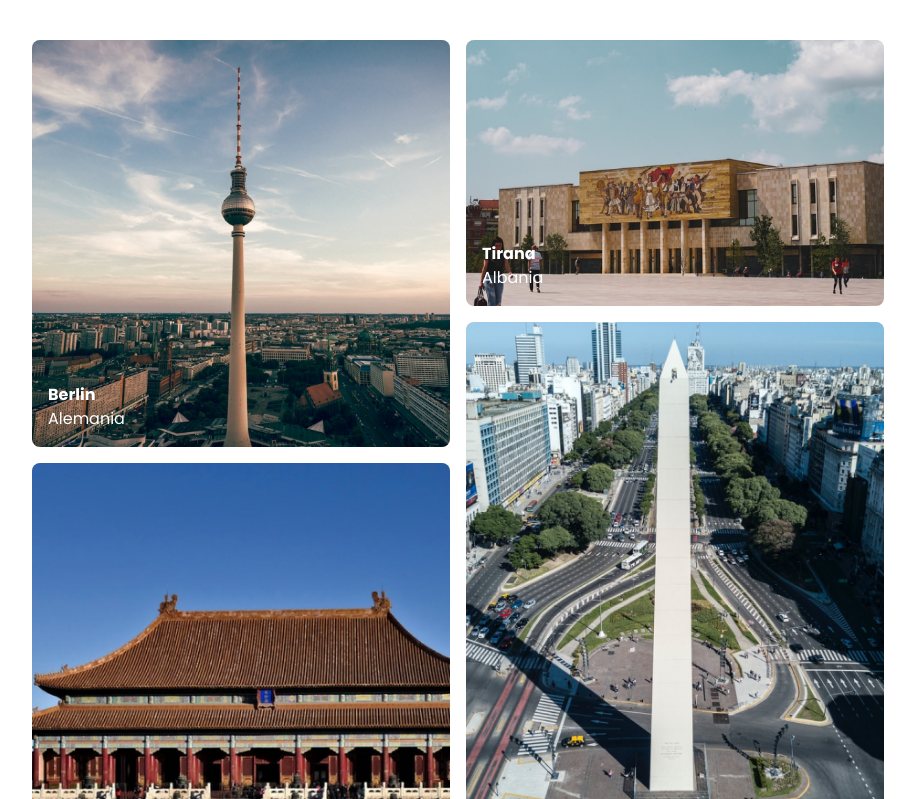
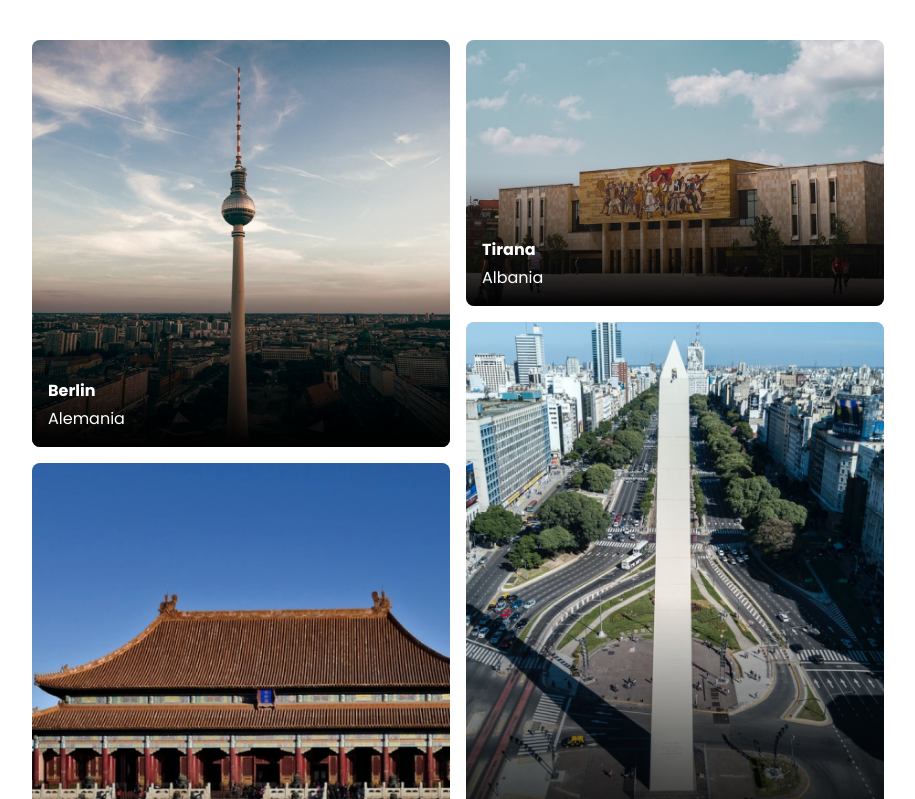
Before and after one commit to devferx/grid-gallery, a plain HTML site: page index.html in a window 1280 px wide. Shown: the top 799 px of the page, without its empty margins (182-1097 px from the left). Drawn offline with Linux system fonts and the light colour scheme.

Commit message:
:lipstick: [UPDATE] improved card desc visibility

```diff
--- a/assets/css/styles.css
+++ b/assets/css/styles.css
@@ -49,8 +49,22 @@ html {
 
 .card__desc {
   position: absolute;
-  bottom: 16px;
-  left: 16px;
+  top: 0;
+  right: 0;
+  left: 0;
+  bottom: 0;
+  display: flex;
+  justify-content: flex-end;
+  flex-direction: column;
+  gap: 4px;
+  width: 100%;
+  height: 100%;
+  padding: 16px;
+  background: linear-gradient(
+    to bottom,
+    rgba(0, 0, 0, 0) 50%,
+    rgba(0, 0, 0, 1) 100%
+  );
   z-index: 2;
   transition: 450ms opacity;
 }
```
